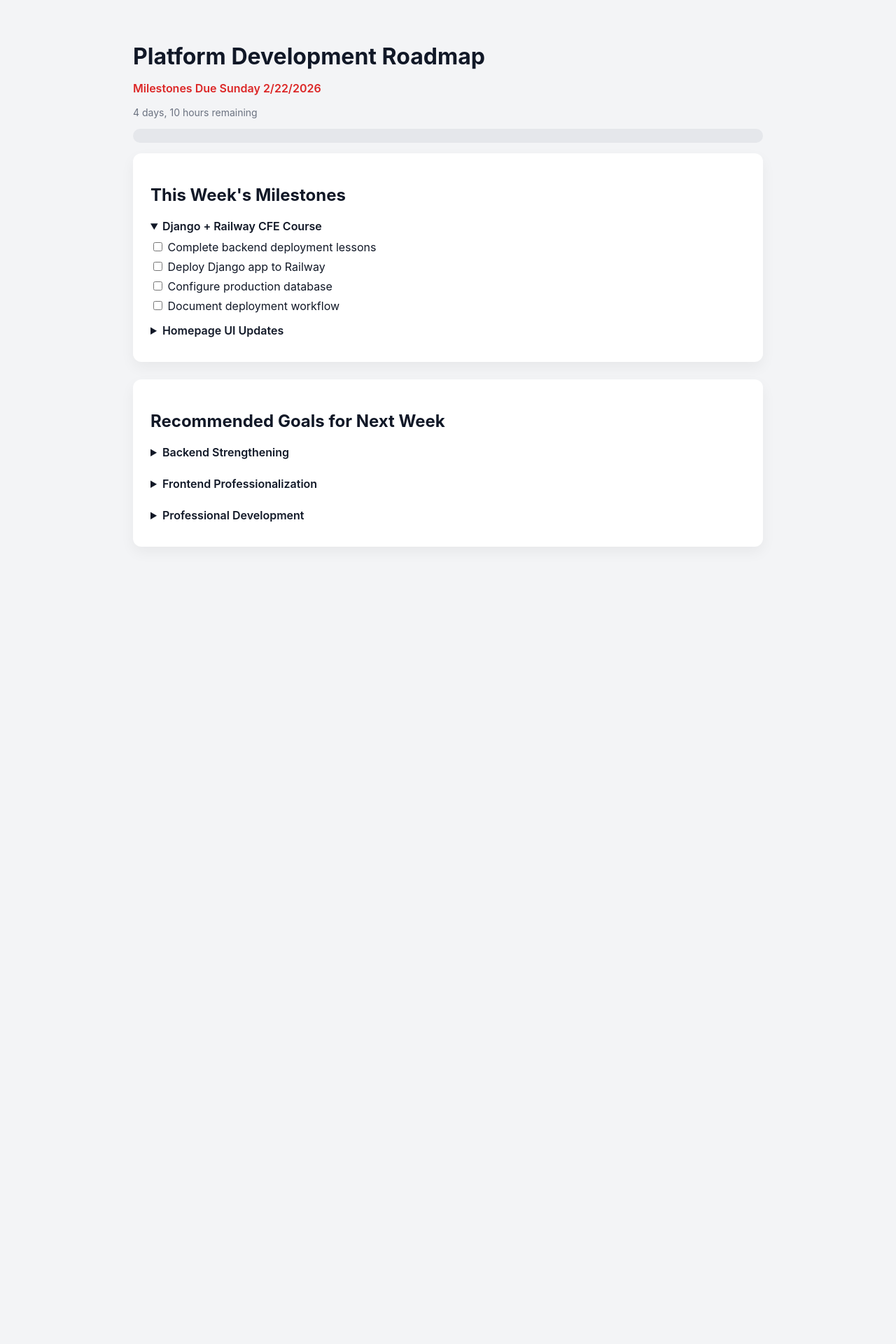
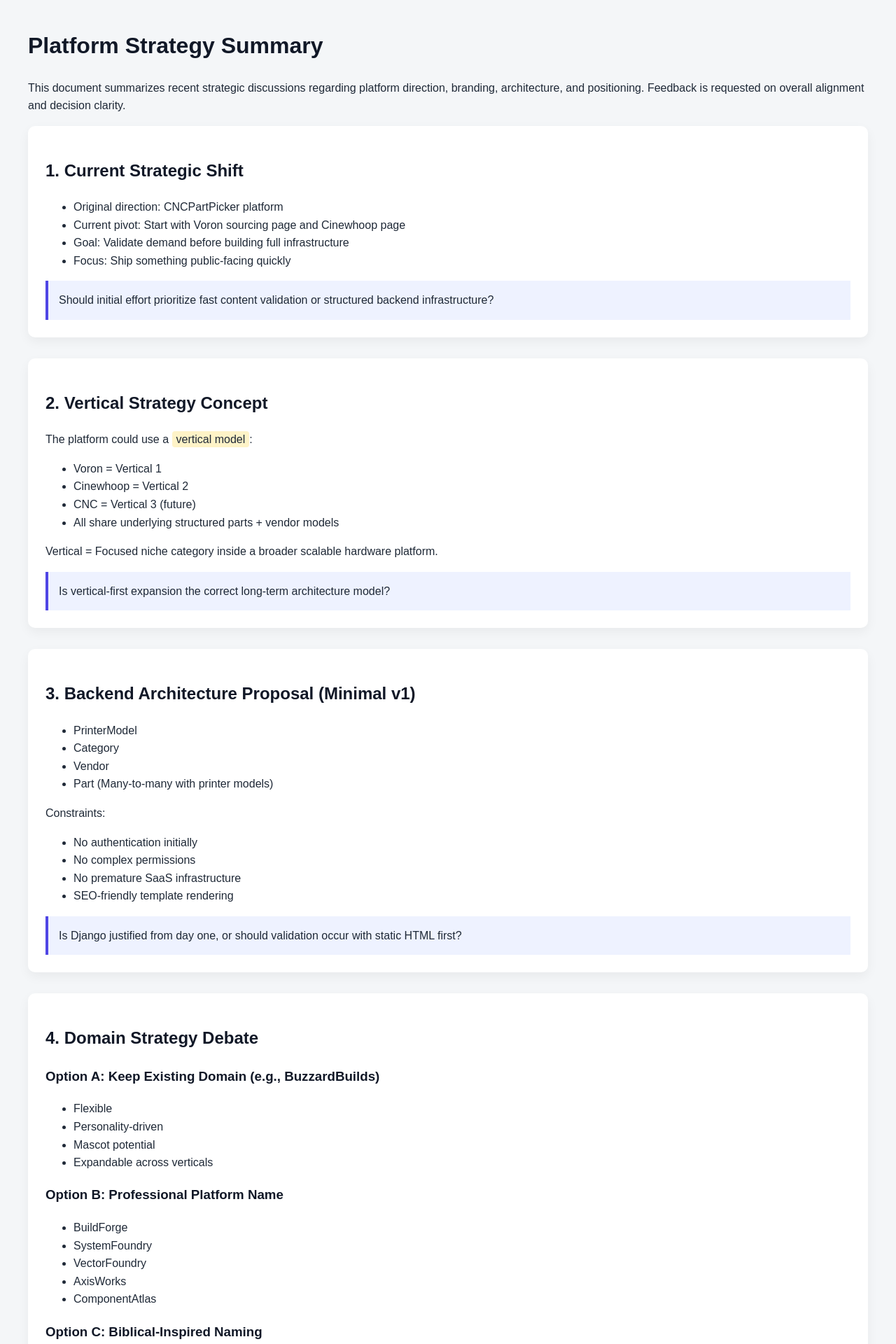
Before and after one commit to nkays/Part_Picker, a Django app: page /hello in a window 1280 px wide. Shown: the top 1920 px of the page at 70% size. Before the commit the page ends 746 px from the top, so only its background shows below. Run offline with Django 3.2, Linux system fonts and the light colour scheme.

Commit message:
Update hello-world.html
Discussion

```diff
--- a/src/templates/hello-world.html
+++ b/src/templates/hello-world.html
@@ -3,184 +3,186 @@
 <head>
 <meta charset="UTF-8">
 <meta name="viewport" content="width=device-width, initial-scale=1.0">
-<title>Platform Roadmap</title>
+<title>Platform Strategy Summary – Feedback Request</title>
 
 <style>
 body {
-    font-family: -apple-system, BlinkMacSystemFont, "Segoe UI", Roboto, sans-serif;
-    background: #f3f4f6;
-    margin: 0;
-    padding: 40px;
+    font-family: Arial, sans-serif;
+    margin: 40px;
+    background-color: #f4f6f8;
+    color: #1f2937;
+    line-height: 1.6;
+}
+
+h1, h2, h3 {
     color: #111827;
 }
 
-.container {
-    max-width: 900px;
-    margin: auto;
+.section {
+    background: white;
+    padding: 25px;
+    margin-bottom: 30px;
+    border-radius: 10px;
+    box-shadow: 0 6px 16px rgba(0,0,0,0.05);
 }
 
-h1 {
-    font-size: 32px;
-    margin-bottom: 10px;
+ul {
+    margin-top: 10px;
 }
 
-.card {
-    background: white;
-    padding: 25px;
-    border-radius: 12px;
-    margin-bottom: 25px;
-    box-shadow: 0 8px 20px rgba(0,0,0,0.05);
-}
-
-.deadline {
-    font-weight: 600;
-    color: #dc2626;
-}
-
-.progress-bar-container {
-    background: #e5e7eb;
-    border-radius: 20px;
-    height: 20px;
-    margin: 15px 0;
-    overflow: hidden;
-}
-
-.progress-bar {
-    height: 100%;
-    width: 0%;
-    background: linear-gradient(90deg, #2563eb, #3b82f6);
-    transition: width 0.3s ease;
-}
-
-details {
+.question {
+    background: #eef2ff;
+    padding: 15px;
+    border-left: 4px solid #4f46e5;
     margin-top: 15px;
 }
 
-summary {
-    font-weight: 600;
-    cursor: pointer;
-    margin-bottom: 10px;
-}
-
-.task {
-    margin-bottom: 8px;
-}
-
-.countdown {
-    font-size: 14px;
-    color: #6b7280;
+.highlight {
+    background: #fef3c7;
+    padding: 3px 6px;
+    border-radius: 4px;
 }
 </style>
 </head>
 <body>
 
-<div class="container">
+<h1>Platform Strategy Summary</h1>
+<p>This document summarizes recent strategic discussions regarding platform direction, branding, architecture, and positioning. Feedback is requested on overall alignment and decision clarity.</p>
 
-<h1>Platform Development Roadmap</h1>
-<p class="deadline">Milestones Due Sunday 2/22/2026</p>
-<p class="countdown" id="countdown"></p>
+<div class="section">
+<h2>1. Current Strategic Shift</h2>
+<ul>
+<li>Original direction: CNCPartPicker platform</li>
+<li>Current pivot: Start with Voron sourcing page and Cinewhoop page</li>
+<li>Goal: Validate demand before building full infrastructure</li>
+<li>Focus: Ship something public-facing quickly</li>
+</ul>
 
-<div class="progress-bar-container">
-    <div class="progress-bar" id="progressBar"></div>
+<div class="question">
+Should initial effort prioritize fast content validation or structured backend infrastructure?
+</div>
 </div>
 
-<div class="card">
-    <h2>This Week's Milestones</h2>
+<div class="section">
+<h2>2. Vertical Strategy Concept</h2>
+<p>The platform could use a <span class="highlight">vertical model</span>:</p>
 
-    <details open>
-        <summary>Django + Railway CFE Course</summary>
-        <div class="task"><input type="checkbox" class="checkbox"> Complete backend deployment lessons</div>
-        <div class="task"><input type="checkbox" class="checkbox"> Deploy Django app to Railway</div>
-        <div class="task"><input type="checkbox" class="checkbox"> Configure production database</div>
-        <div class="task"><input type="checkbox" class="checkbox"> Document deployment workflow</div>
-    </details>
+<ul>
+<li>Voron = Vertical 1</li>
+<li>Cinewhoop = Vertical 2</li>
+<li>CNC = Vertical 3 (future)</li>
+<li>All share underlying structured parts + vendor models</li>
+</ul>
 
-    <details>
-        <summary>Homepage UI Updates</summary>
-        <div class="task"><input type="checkbox" class="checkbox"> Add 2 dropdown menus</div>
-        <div class="task"><input type="checkbox" class="checkbox"> Ensure mobile responsiveness</div>
-        <div class="task"><input type="checkbox" class="checkbox"> Clean visual consistency</div>
-    </details>
+<p>Vertical = Focused niche category inside a broader scalable hardware platform.</p>
+
+<div class="question">
+Is vertical-first expansion the correct long-term architecture model?
+</div>
 </div>
 
-<div class="card">
-    <h2>Recommended Goals for Next Week</h2>
+<div class="section">
+<h2>3. Backend Architecture Proposal (Minimal v1)</h2>
+<ul>
+<li>PrinterModel</li>
+<li>Category</li>
+<li>Vendor</li>
+<li>Part (Many-to-many with printer models)</li>
+</ul>
 
-    <details>
-        <summary>Backend Strengthening</summary>
-        <div class="task"><input type="checkbox" class="checkbox"> Implement authentication (login/logout)</div>
-        <div class="task"><input type="checkbox" class="checkbox"> Add environment variable management</div>
-        <div class="task"><input type="checkbox" class="checkbox"> Basic permissions structure</div>
-    </details>
+<p>Constraints:</p>
+<ul>
+<li>No authentication initially</li>
+<li>No complex permissions</li>
+<li>No premature SaaS infrastructure</li>
+<li>SEO-friendly template rendering</li>
+</ul>
 
-    <details>
-        <summary>Frontend Professionalization</summary>
-        <div class="task"><input type="checkbox" class="checkbox"> Improve layout hierarchy</div>
-        <div class="task"><input type="checkbox" class="checkbox"> Add loading states</div>
-        <div class="task"><input type="checkbox" class="checkbox"> Form validation + UX polish</div>
-    </details>
-
-    <details>
-        <summary>Professional Development</summary>
-        <div class="task"><input type="checkbox" class="checkbox"> Review Django models deeply</div>
-        <div class="task"><input type="checkbox" class="checkbox"> Complete 1 GD&T drawing practice</div>
-        <div class="task"><input type="checkbox" class="checkbox"> Research contract roles with software licensing</div>
-    </details>
+<div class="question">
+Is Django justified from day one, or should validation occur with static HTML first?
+</div>
 </div>
 
+<div class="section">
+<h2>4. Domain Strategy Debate</h2>
+<h3>Option A: Keep Existing Domain (e.g., BuzzardBuilds)</h3>
+<ul>
+<li>Flexible</li>
+<li>Personality-driven</li>
+<li>Mascot potential</li>
+<li>Expandable across verticals</li>
+</ul>
+
+<h3>Option B: Professional Platform Name</h3>
+<ul>
+<li>BuildForge</li>
+<li>SystemFoundry</li>
+<li>VectorFoundry</li>
+<li>AxisWorks</li>
+<li>ComponentAtlas</li>
+</ul>
+
+<h3>Option C: Biblical-Inspired Naming</h3>
+<ul>
+<li>Bezalel</li>
+<li>Cubit Labs</li>
+<li>Plumbline Systems</li>
+<li>Capstone Systems</li>
+<li>EbenWorks</li>
+</ul>
+
+<div class="question">
+Should branding begin personality-first and professionalize later, or start platform-serious immediately?
+</div>
 </div>
 
-<script>
-// COUNTDOWN TIMER
-const deadline = new Date("February 22, 2026 23:59:59").getTime();
-const countdownElement = document.getElementById("countdown");
+<div class="section">
+<h2>5. Brand Layering Strategy</h2>
 
-function updateCountdown() {
-    const now = new Date().getTime();
-    const distance = deadline - now;
+<p>Proposed staged approach:</p>
 
-    if (distance < 0) {
-        countdownElement.innerHTML = "Deadline reached.";
-        return;
-    }
+<ul>
+<li>Phase 1: Build under BuzzardBuilds (content + experimentation)</li>
+<li>Phase 2: If traction appears, spin out SaaS under more formal entity</li>
+<li>BuzzardBuilds becomes marketing/content funnel</li>
+</ul>
 
-    const days = Math.floor(distance / (1000 * 60 * 60 * 24));
-    const hours = Math.floor((distance % (1000 * 60 * 60 * 24)) / (1000 * 60 * 60));
-    countdownElement.innerHTML = `${days} days, ${hours} hours remaining`;
-}
+<div class="question">
+Is layered branding (builder brand → SaaS entity) a strategically sound approach?
+</div>
+</div>
 
-setInterval(updateCountdown, 1000);
-updateCountdown();
+<div class="section">
+<h2>6. Identity Direction Question</h2>
 
-// PROGRESS TRACKING
-const checkboxes = document.querySelectorAll(".checkbox");
-const progressBar = document.getElementById("progressBar");
+<p>The deeper tension appears to be:</p>
 
-function updateProgress() {
-    let checked = 0;
-    checkboxes.forEach(cb => {
-        if (cb.checked) checked++;
-    });
-    const percent = (checked / checkboxes.length) * 100;
-    progressBar.style.width = percent + "%";
-    localStorage.setItem("milestoneState", JSON.stringify(
-        Array.from(checkboxes).map(cb => cb.checked)
-    ));
-}
+<ul>
+<li>Personal builder brand vs infrastructure company</li>
+<li>Content platform vs structured SaaS</li>
+<li>Validation-first vs architecture-first</li>
+</ul>
 
-// LOAD SAVED STATE
-window.onload = function() {
-    const saved = JSON.parse(localStorage.getItem("milestoneState"));
-    if (saved) {
-        checkboxes.forEach((cb, i) => cb.checked = saved[i]);
-    }
-    updateProgress();
-};
+<div class="question">
+Given early-stage uncertainty, what sequencing would minimize regret while maximizing optionality?
+</div>
+</div>
 
-checkboxes.forEach(cb => {
-    cb.addEventListener("change", updateProgress);
-});
-</script>
+<div class="section">
+<h2>7. Core Objectives</h2>
+
+<ul>
+<li>Ship consistently</li>
+<li>Develop real backend competence</li>
+<li>Validate niche hardware sourcing demand</li>
+<li>Keep long-term platform option alive</li>
+<li>Avoid overengineering</li>
+</ul>
+
+<div class="question">
+What would you recommend as the most rational 90-day strategy given these constraints?
+</div>
+</div>
 
 </body>
 </html>
```
